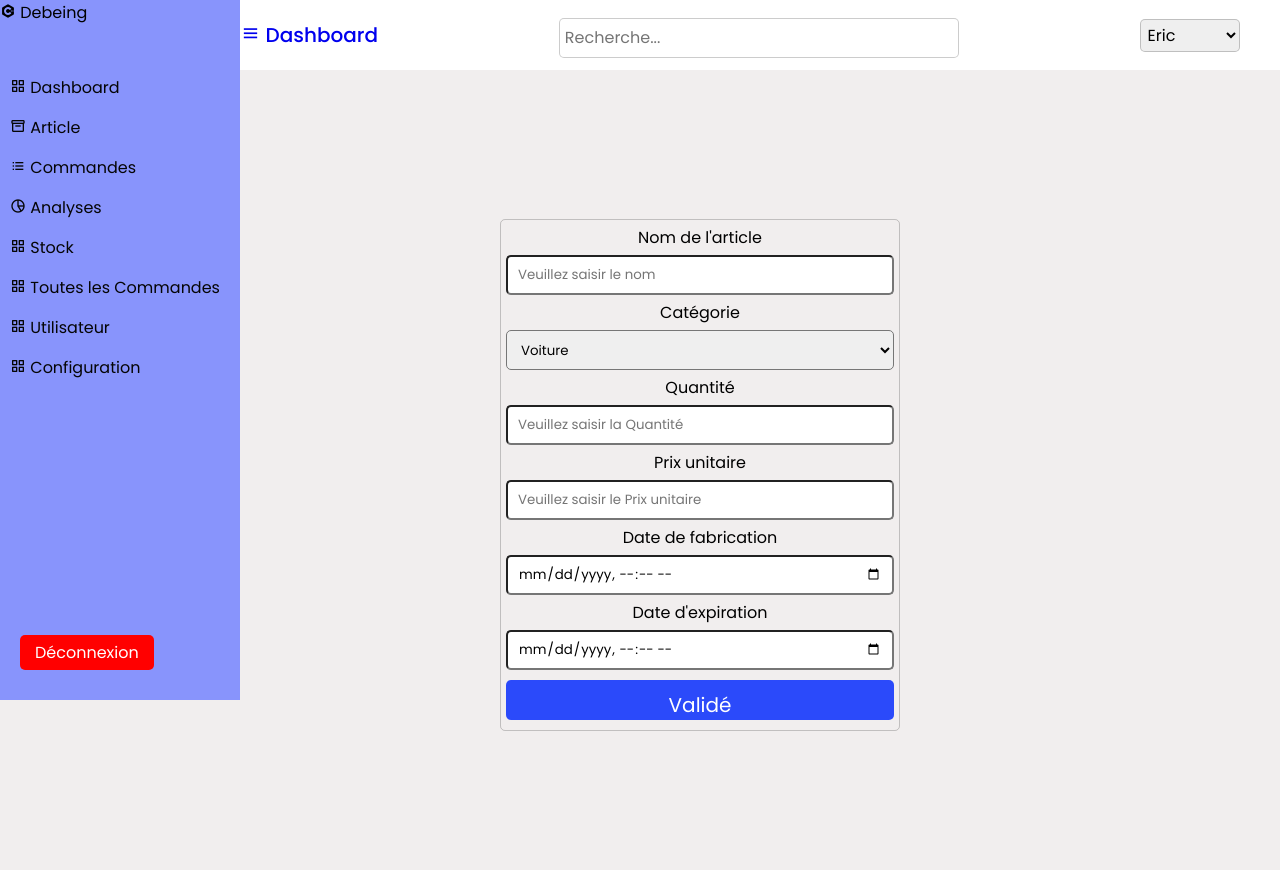
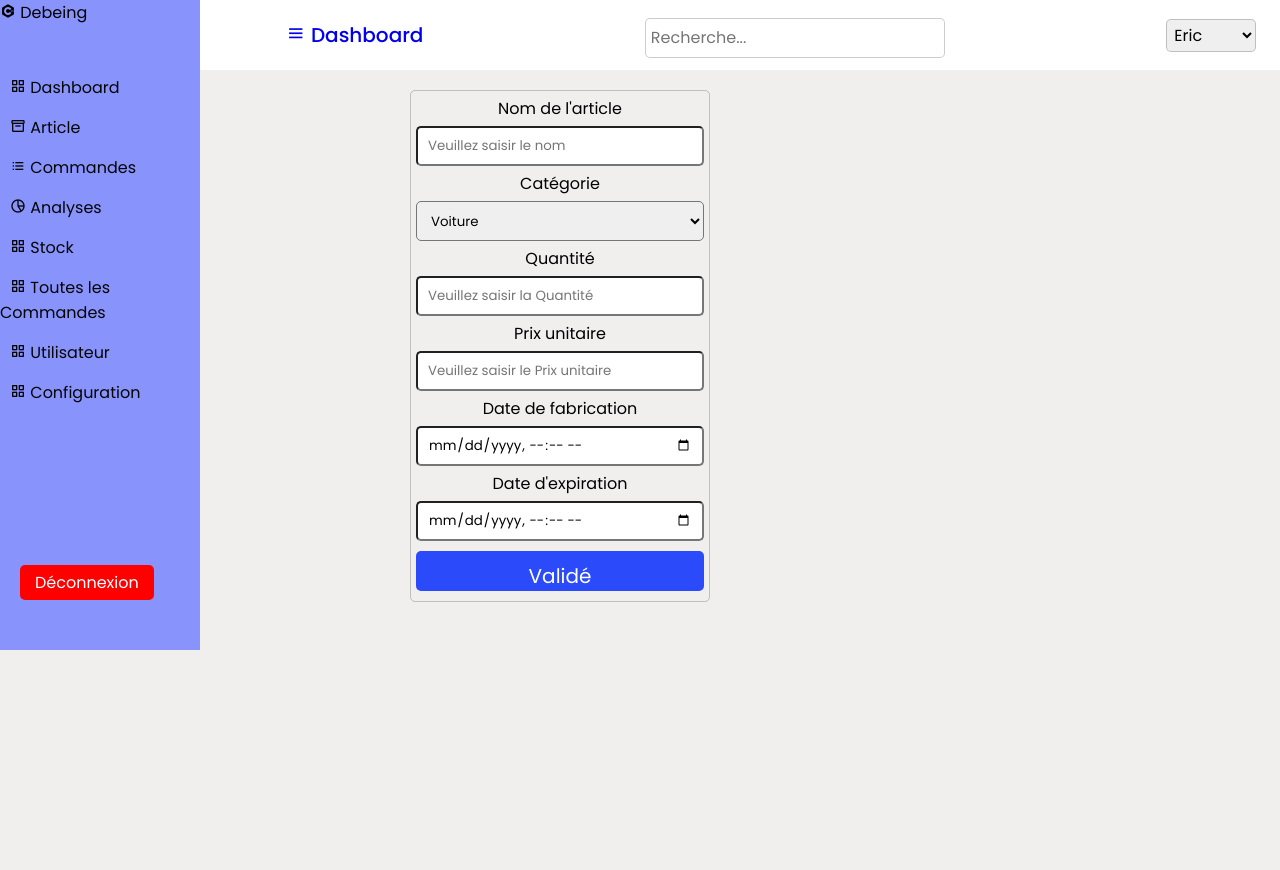
Before and after one commit to Debeing/Gestion-de-stock-, a PHP site: page /vue/article.php in a window 1280 px wide. After the commit the page ends 650 px from the top, so only its background shows below. Run offline with PHP 8.4, Linux system fonts and the light colour scheme.

Commit message:
modification

```diff
--- a/public/css/style.css
+++ b/public/css/style.css
@@ -9,12 +9,17 @@
 body{
     background-color: #f1eeee;
 }
+.home-section{
+    display: grid;
+    width: 700px;
+    margin-left: 200px;
+}
 
 .sidebar{
     position: fixed;
     background-color: rgb(136, 148, 252);
-    width: 240px;
-    height: 700px;
+    width: 200px;
+    height: 650px;
     transition: all 0.5s ease;
 }
 .nav-links{
@@ -38,7 +43,7 @@ body{
 }
 #logout{
     position: absolute;
-    bottom: 30px;
+    bottom: 50px;
     left: 20px;
     background-color: red;
     color: white;
@@ -50,10 +55,11 @@ body{
     display: flex;
     justify-content: space-around;
     align-items: center;
-    gap: 100px;
+    gap: 50px;
     background-color: white;
     height: 70px;
-    margin-left: 200px;
+    width: 90%;
+    position: fixed;
 }
 .navbar a{
     text-decoration: none;
@@ -65,7 +71,7 @@ body{
     border-radius: 5px;
 }
 .input{
-    width: 400px;
+    width: 300px;
     padding: 5px;
     margin-top: 10px;
     border-radius: 5px;
@@ -73,7 +79,8 @@ body{
     font-size: 16px;
 }
 .user{
-    width: 100px;
+    width: 90px;
+    margin-right: 10px;
     padding: 3px;
     border-radius: 5px;
     border: 1px solid rgba(0, 0, 0, 0.2);
@@ -84,7 +91,7 @@ body{
     display: flex;
     justify-content: center;
     align-items: center;
-    height: 100vh;
+    margin-top: 50px;
 }
 .contenu{
     border-radius: 10px;
--- a/vue/entete.php
+++ b/vue/entete.php
@@ -64,12 +64,12 @@
                     <span class="links-name">Configuration</span>
                 </a>
             </li>
-            <li>
-                <a href="#" class="active">
-                    <span class="links-name" id="logout">Déconnexion</span>
-                </a>
-            </li>
         </ul>
+        <div class="logout-details">
+        <a href="#" class="active">
+            <span class="links-name" id="logout">Déconnexion</span>
+        </a>
+    </div>
     </div>
    <section class="home-section">
         <nav class="navbar">
```
Also changed, not shown: index.html (+5 -5 lines).
